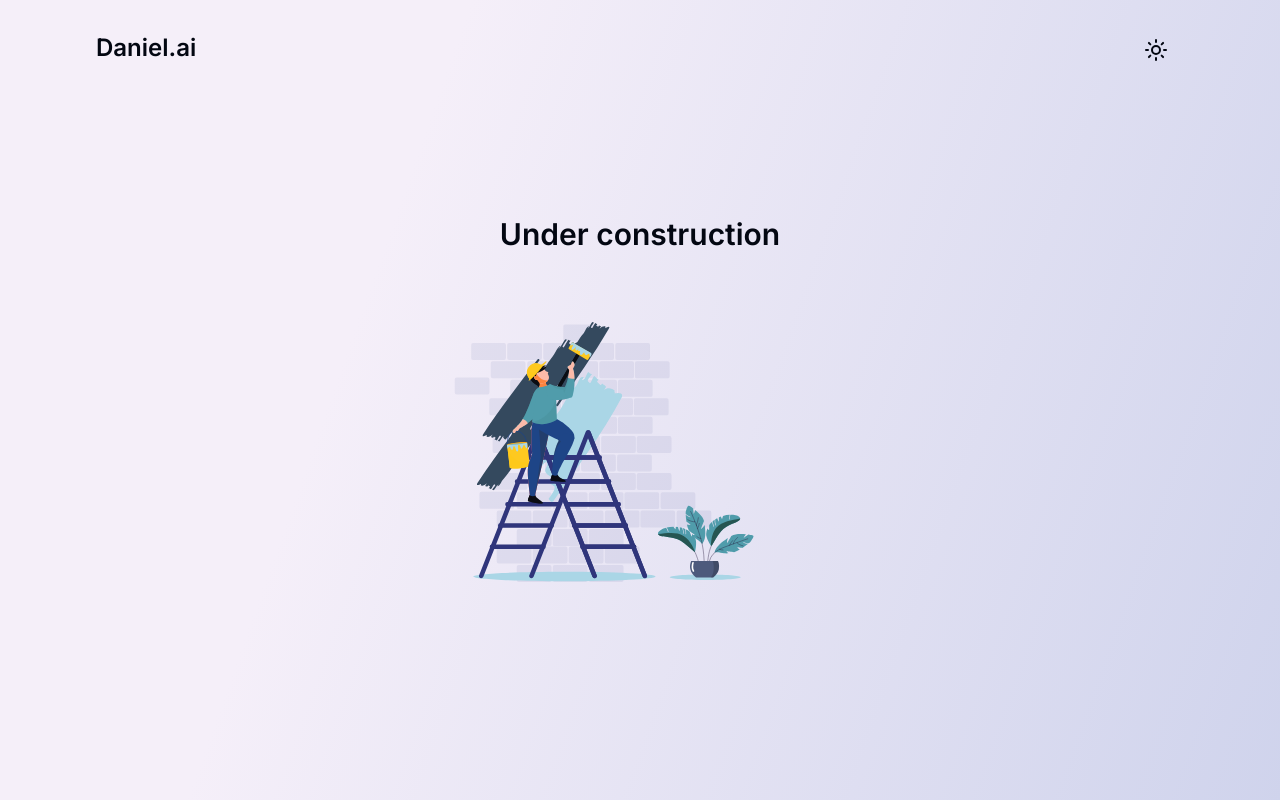
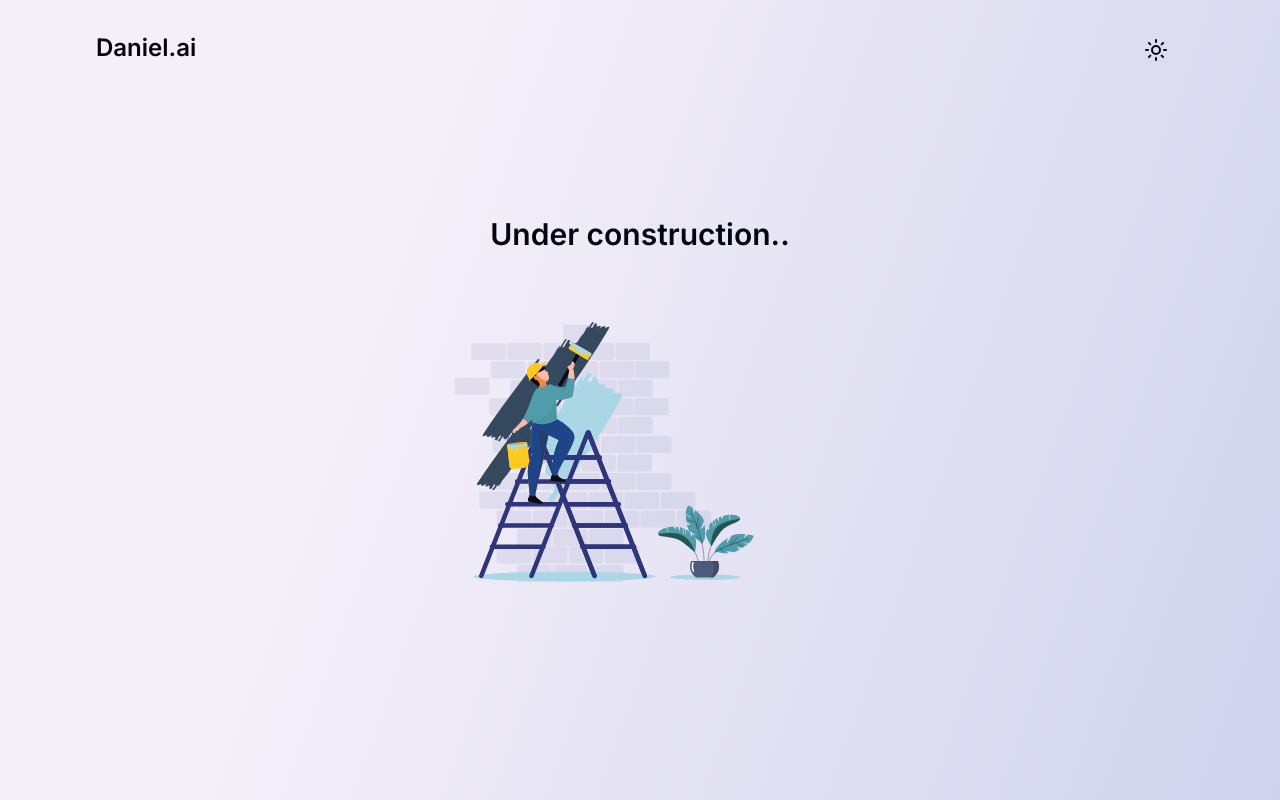
Before and after one commit to danielstals/daniel-ai, a Next.js app: page /under-construction in a window 1280 px wide. Built offline with nearby package versions, Linux system fonts and the light colour scheme.

Commit message:
feat: added dots

```diff
--- a/src/app/under-construction/page.tsx
+++ b/src/app/under-construction/page.tsx
@@ -5,7 +5,7 @@ import underConstructionPlaceholder from '../../../public/images/placeholder.svg
 export default function UnderConstruction() {
 	return (
 		<div className='flex size-full flex-col items-center justify-center self-center'>
-			<h2 className='text-3xl font-semibold text-foreground'>Under construction</h2>
+			<h2 className='text-3xl font-semibold text-foreground'>Under construction..</h2>
 
 			<div className='relative w-full max-w-[400px]'>
 				<Image
```
